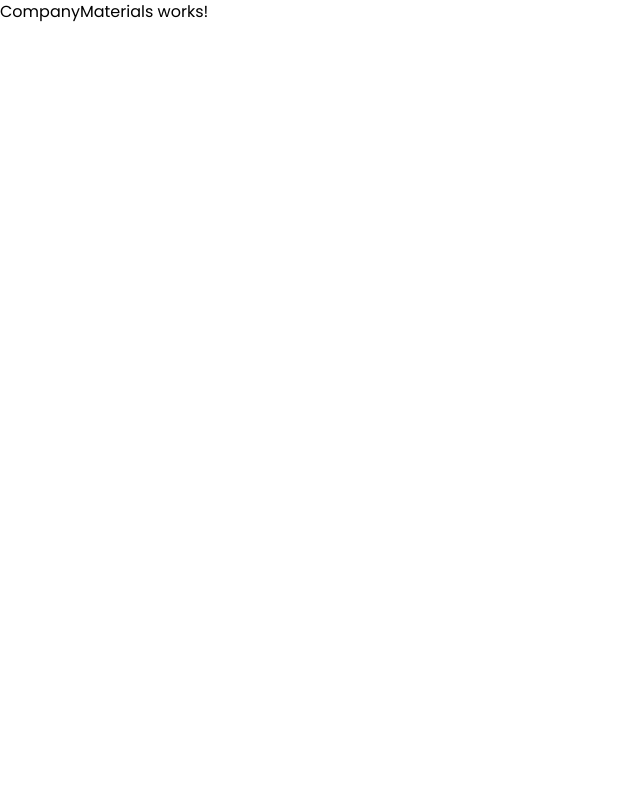
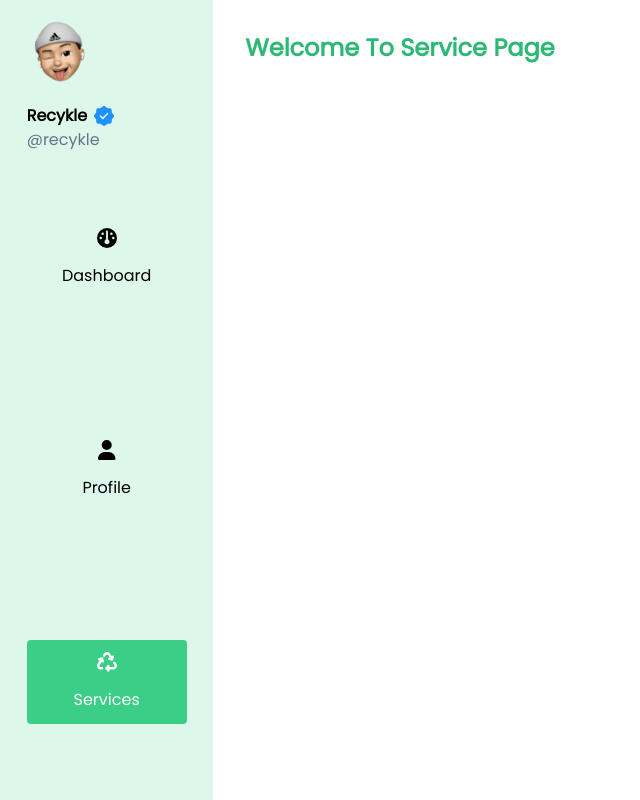
Before and after one commit to Adedoyin-Emmanuel/Recykle, a React (Vite) app: page /company/dashboard/manage-materials in a window 1280 px wide. Shown: the whole page, without its empty margins (0-640 px from the left). Built offline with nearby package versions, Linux system fonts and the light colour scheme.

Commit message:
Bug fix to company side-nav children elements

```diff
--- a/src/components/CompanySideBar/CompanySideBar.tsx
+++ b/src/components/CompanySideBar/CompanySideBar.tsx
@@ -126,10 +126,10 @@ const CompanySideBar = ({
             settings
           </section>
         </section>
+      </section>
 
-        <section className="w-full md:w-3/4 lg:w-5/6 md:p-8 p-2 pl-1/4 overflow-y-auto ml-auto">
-          {children}
-        </section>
+      <section className="w-full md:w-3/4 lg:w-5/6 md:p-8 p-2 pl-1/4 overflow-y-auto ml-auto">
+        {children}
       </section>
 
       <CompanyMobileNav
--- a/src/pages/CompanyDashboard/CompanyDashboard.tsx
+++ b/src/pages/CompanyDashboard/CompanyDashboard.tsx
@@ -3,7 +3,9 @@ import CompanyDashboardComponent from "../../components/CompanyDashboardComponen
 const CompanyDashboard: React.FC = (): JSX.Element => {
   return (
     <CompanyDashboardComponent onDashboardPage>
-
+      <h3 className="text-green-300 font-bold text-2xl capitalize">
+        welcome to dashboard page
+      </h3>
     </CompanyDashboardComponent>
   );
 };
--- a/src/pages/CompanyMaterials/CompanyMaterials.tsx
+++ b/src/pages/CompanyMaterials/CompanyMaterials.tsx
@@ -1,18 +1,14 @@
+import React from "react";
+import CompanyDashboardComponent from "../../components/CompanyDashboardComponent/CompanyDashboardComponent";
 
-import React from "react";
-import {Link, useNavigate} from "react-router-dom";
-
-interface CompanyMaterialsProps {
-
-}
-
-const CompanyMaterials:React.FC = (): JSX.Element => {
-    const navigateTo = useNavigate();
-    return (
-        <React.Fragment>
-            <h1>CompanyMaterials works!</h1>
-        </React.Fragment>
-    );
-}
+const CompanyMaterials: React.FC = (): JSX.Element => {
+  return (
+    <CompanyDashboardComponent onServicePage>
+      <h3 className="text-green-300 font-bold text-2xl capitalize">
+        welcome to service page
+      </h3>
+    </CompanyDashboardComponent>
+  );
+};
 
 export default CompanyMaterials;
--- a/src/pages/CompanyProfile/CompanyProfile.tsx
+++ b/src/pages/CompanyProfile/CompanyProfile.tsx
@@ -1,18 +1,14 @@
+import React from "react";
+import CompanyDashboardComponent from "../../components/CompanyDashboardComponent/CompanyDashboardComponent";
 
-import React from "react";
-import {Link, useNavigate} from "react-router-dom";
-
-interface CompanyProfileProps {
-
-}
-
-const CompanyProfile:React.FC = (): JSX.Element => {
-    const navigateTo = useNavigate();
-    return (
-        <React.Fragment>
-            <h1>CompanyProfile works!</h1>
-        </React.Fragment>
-    );
-}
+const CompanyProfile: React.FC = (): JSX.Element => {
+  return (
+    <CompanyDashboardComponent onProfilePage>
+      <h3 className="text-green-300 font-bold text-2xl capitalize">
+        welcome to profile page
+      </h3>
+    </CompanyDashboardComponent>
+  );
+};
 
 export default CompanyProfile;
--- a/src/pages/CompanySettings/CompanySettings.tsx
+++ b/src/pages/CompanySettings/CompanySettings.tsx
@@ -1,18 +1,14 @@
+import React from "react";
+import CompanyDashboardComponent from "../../components/CompanyDashboardComponent/CompanyDashboardComponent";
 
-import React from "react";
-import {Link, useNavigate} from "react-router-dom";
-
-interface CompanySettingsProps {
-
-}
-
-const CompanySettings:React.FC = (): JSX.Element => {
-    const navigateTo = useNavigate();
-    return (
-        <React.Fragment>
-            <h1>CompanySettings works!</h1>
-        </React.Fragment>
-    );
-}
+const CompanySettings: React.FC = (): JSX.Element => {
+  return (
+    <CompanyDashboardComponent onSettingsPage>
+      <h3 className="text-green-300 font-bold text-2xl capitalize">
+        welcome to settings page
+      </h3>
+    </CompanyDashboardComponent>
+  );
+};
 
 export default CompanySettings;
```
